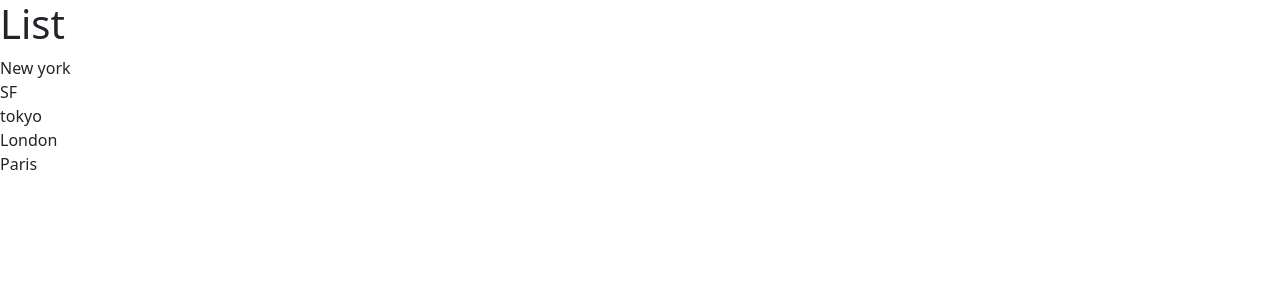
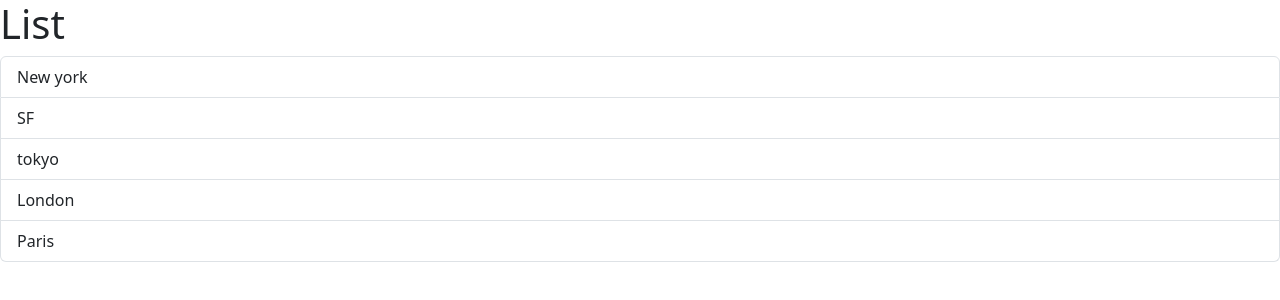
Before and after one commit to Christophe-Saury/First-react-app, a React (Vite) app in the folder first-react-app/: page / in a window 1280 px wide. Shown: the top 300 px of the page. Built offline with nearby package versions, Linux system fonts and the light colour scheme.

Commit message:
added bootstrap css

```diff
--- a/first-react-app/src/components/ListGroup.tsx
+++ b/first-react-app/src/components/ListGroup.tsx
@@ -1,15 +1,16 @@
 function ListGroup() {
-  const items = ["New york", "SF", "tokyo", "London", "Paris"];
-
-  if (items.length === 0) return <p>No item Found</p>;
+  let items = ["New york", "SF", "tokyo", "London", "Paris"];
 
   return (
     <>
       {/* <> is used to wrap the code using a Fragment */}
       <h1>List</h1>
+      {items.length === 0 && <p>No Item Found</p>}
       <ul className="list-group">
         {items.map((item) => (
-          <li key={item}>{item}</li>
+          <li className="list-group-item" key={item}>
+            {item}
+          </li>
         ))}
       </ul>
     </>
```
